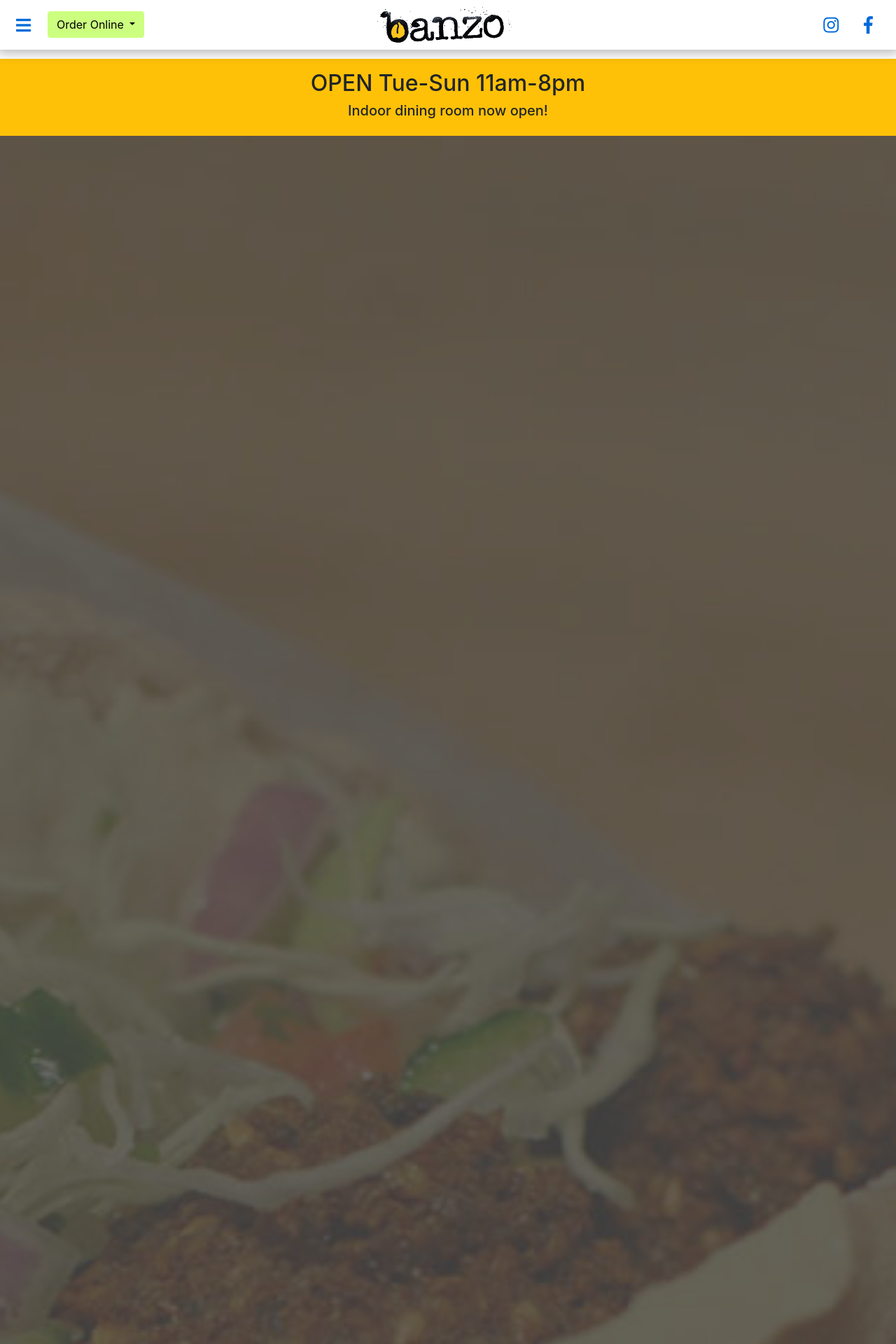
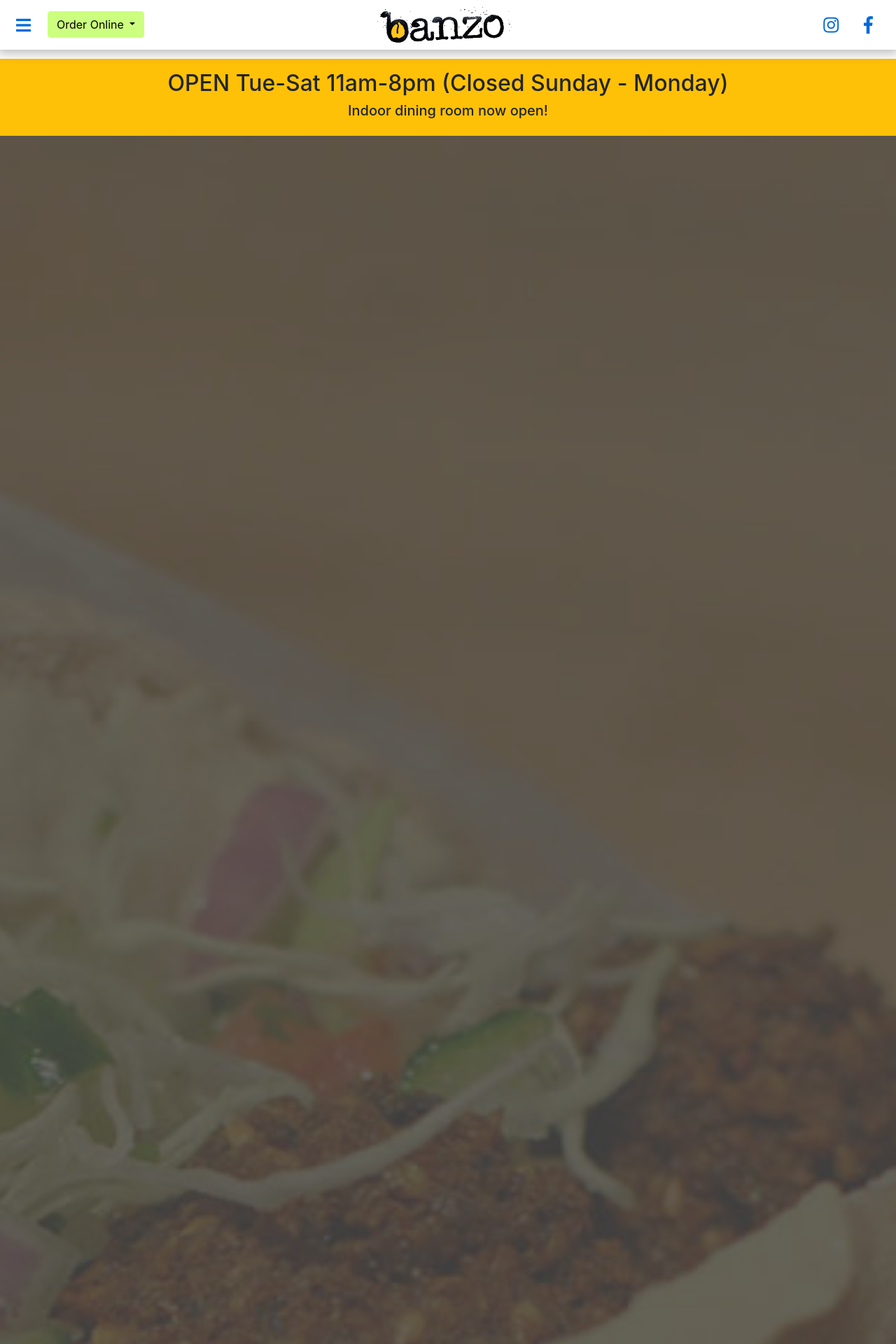
Before and after one commit to ajwahlb/Banzo, a Jekyll site: the page built from index.html, in a window 1280 px wide. Shown: the top 1920 px of the page at 70% size. Built offline with Jekyll 4.4.1, drawn with Linux system fonts in a browser that asks for light colours; nearby versions of some CDN libraries; some of the changed text lies outside the part shown.

Commit message:
closed sundays

```diff
--- a/_includes/slide-in-nav.html
+++ b/_includes/slide-in-nav.html
@@ -7,7 +7,7 @@
       <a href="#menu"><li>Catering</li></a>
     </ul>
     <div class="contact">
-      <p>Wed-Sun, 11a-8p</p>
+      <p>Wed-Sat, 11a-8p</p>
       <p><i class="fas fa-phone"></i> <tel>(608) 441-2002</tel></p>
     </div>
   </div>
--- a/index.html
+++ b/index.html
@@ -8,7 +8,7 @@ permalink: /
   <div class="container">
     <div class="row p-3">
       <div class="col-12 text-center">
-      <h2>OPEN Tue-Sun 11am-8pm</h2>
+      <h2>OPEN Tue-Sat 11am-8pm (Closed Sunday - Monday)</h2>
       <h5>Indoor dining room now open!</h5></div>
     </div>
   </div>
@@ -26,7 +26,7 @@ permalink: /
               <img class="default-img" alt="Order from Restaurant" src="/images/order.png" width="100%" style="max-width: 210px;">
               <img class="hover-img" alt="Order from Restaurant" src="/images/order-restaurant.png" width="100%" style="max-width: 210px;">
               <h2>Order from Restaurant</h2>
-              <p>Tue-Sun 11am - 8pm</p>
+              <p>Tue-Sat 11am - 8pm</p>
             </a>
 					</li>
 					<!-- <li class="text-center hp-cart">
@@ -71,7 +71,7 @@ permalink: /
             </div>
             <div class="col-md-6 col-12">
               <h3>Restaurant Hours</h3>
-              <p class="hours"><strong>Sunday</strong> <span>11am - 8pm</span></p>
+              <p class="hours"><strong>Sunday</strong> <span><em>closed</em></span></p>
               <p class="hours"><strong>Monday</strong> <span><em>closed</em></span></p>
               <p class="hours"><strong>Tuesday</strong> <span>11am - 8pm</span></p>
               <p class="hours"><strong>Wednesday</strong> <span>11am - 8pm</span></p>
```
